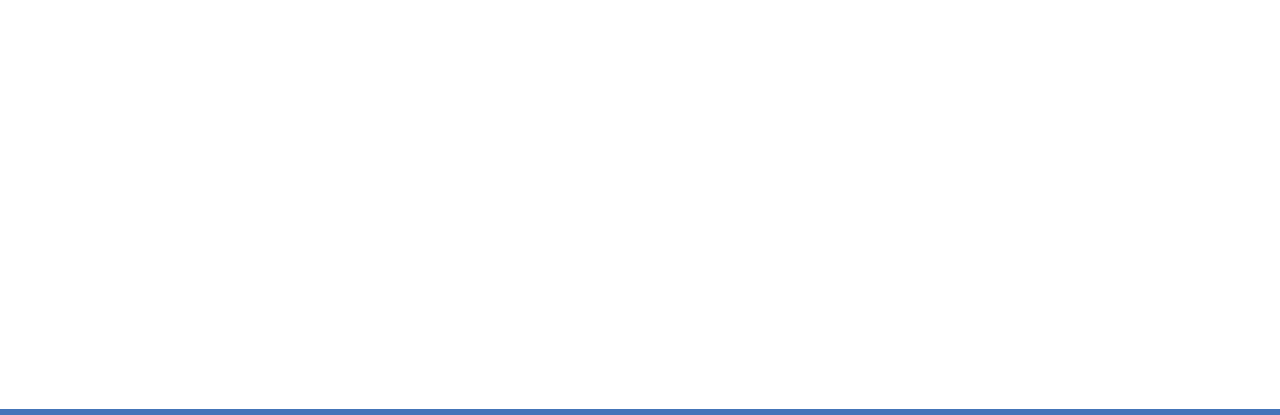
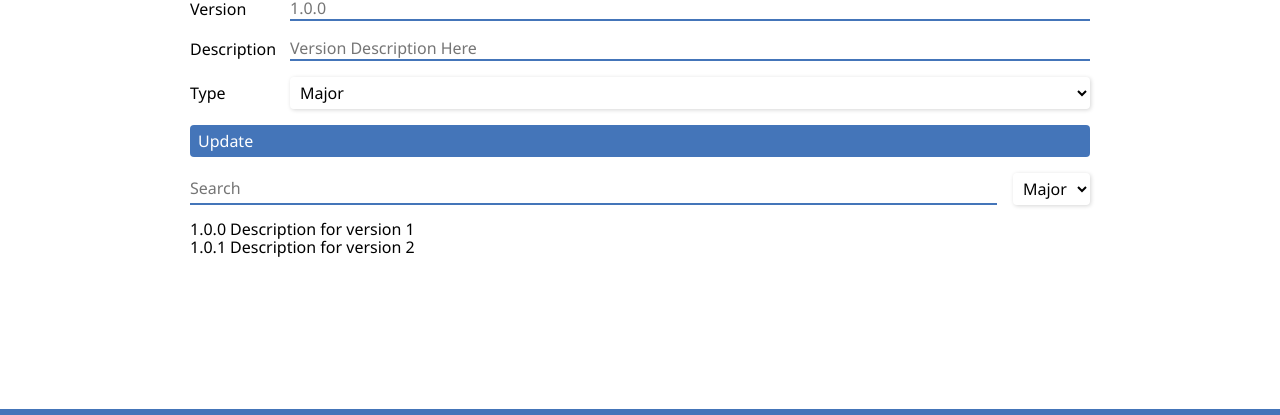
Before and after one commit to tigeet/web, a website: page about.html in a window 1280 px wide. Shown: the part 266-681 px from the top of the page. Drawn offline with Linux system fonts and the light colour scheme.

Commit message:
feat: added version history section

```diff
--- a/about.html
+++ b/about.html
@@ -12,13 +12,13 @@
   <link rel="stylesheet" href="./resources/css/hero.css">
   <link rel="stylesheet" href="./resources/css/main.css">
   <link rel="stylesheet" href="./resources/css/footer.css">
-
-
+  <link rel="stylesheet" href="./resources/css/content_item.css">
+  <link rel="stylesheet" href="./resources/css/vh.css">
   <link rel="icon" href="./resources/assets/icon.png" type="image/png">
 
   <script src="./resources/scripts/load.js" defer></script>
   <script src="./resources/scripts/link.js" defer></script>
-
+  <script src="./resources/scripts/vh.js" defer></script>
   <meta name="keywords" content="md, MD, markdown, syntax, markdown syntax">
   <meta name="description" content="The markdown syntax basics">
   <meta name="author" content="koido">
@@ -71,7 +71,60 @@
     </section>
   </header>
 
-  <main></main>
+  <main>
+    <div class="wrapper">
+      <div class="content">
+        <section class="content__section vh">
+          <h3 class="content__heading">Version History</h3>
+          <form action="" id='vh-form' class="vh__form">
+            <div class="vh__form-item">
+              <label for="vh-form-version">Version</label>
+              <input type="text" id="vh-form-version" placeholder="1.0.0" class="vh__form-input vh__form-version">
+            </div>
+            <div class="vh__form-item">
+              <label for="vh-form-description">Description</label>
+              <input type="text" id="vh-form-description" placeholder="Version Description Here"
+                class="vh__form-input vh__form-description">
+            </div>
+
+            <div class="vh__form-item">
+              <label for="vh-form-type">Type</label>
+
+              <select id="vh-form-type" class="vh__select">
+                <option class=" vh__select-option" value="major">Major</option>
+                <option class="vh__select-option" value="minor">Minor</option>
+                <option class="vh__select-option" value="patch">Patch</option>
+                <option class="vh__select-option" value="all">All</option>
+              </select>
+            </div>
+
+            <input type="submit" id="vh-submit" class="vh__button" value="Update">
+          </form>
+          <div class="vh__filter">
+            <input type="text" id="vh__search" placeholder="Search" class="vh__form-input vh__filter-search">
+            <select id="vh-filter-select" class="vh__select">
+              <option class=" vh__select-option" value="major">Major</option>
+              <option class="vh__select-option" value="minor">Minor</option>
+              <option class="vh__select-option" value="patch">Patch</option>
+              <option class="vh__select-option" value="all">All</option>
+            </select>
+          </div>
+
+          <div class="vh__list" id="vh-list">
+            <div class="vh__item">
+              <span class="vh__item-version">1.0.0</span>
+              <span class="vh__item-description">Description for version 1</span>
+            </div>
+            <div class="vh__item">
+              <span class="vh__item-version">1.0.1</span>
+              <span class="vh__item-description">Description for version 2</span>
+            </div>
+          </div>
+        </section>
+      </div>
+    </div>
+  </main>
+
   <footer>
     <div class="wrapper">
       <div class="footer-nav__row">
--- a/resources/css/content_item.css
+++ b/resources/css/content_item.css
@@ -7,10 +7,5 @@
   & .content__heading {
     margin-bottom: 16px;
   }
-  & .syntax__list {
-    display: flex;
-    flex: 1 1 auto;
-    flex-direction: column;
-    gap: 12px;
-  }
+
 }
--- a/resources/css/global.css
+++ b/resources/css/global.css
@@ -10,7 +10,10 @@ sup,
 span,
 a,
 cite,
-code {
+label,
+input,
+select,
+option button code {
   line-height: 1;
   font-family: "Segoe UI", Tahoma, Geneva, Verdana, sans-serif;
   font-size: 16px;
--- a/resources/css/main.css
+++ b/resources/css/main.css
@@ -8,6 +8,13 @@ main {
     flex: 1 1 auto;
     display: flex;
     gap: 32px;
+
+    & .syntax__list {
+      display: flex;
+      flex: 1 1 auto;
+      flex-direction: column;
+      gap: 12px;
+    }
 
     & aside {
       position: sticky;
--- /dev/null
+++ b/resources/css/vh.css
@@ -0,0 +1,51 @@
+.vh {
+  .vh__form {
+    display: flex;
+    flex-direction: column;
+    gap: 16px;
+    margin-bottom: 16px;
+
+    & .vh__form-item {
+      display: grid;
+      align-items: center;
+      grid-template-columns: 100px 1fr;
+    }
+  }
+
+  .vh__filter {
+    display: flex;
+    margin-bottom: 16px;
+    gap: 16px;
+
+    & .vh__filter-search {
+      flex: 1 1 auto;
+    }
+  }
+}
+
+& .vh__form-input {
+  border: none;
+  border-bottom: 2px solid var(--color-accent);
+
+  &:focus {
+    outline: none;
+  }
+}
+
+& .vh__button {
+  padding: 8px 8px;
+  border-radius: 4px;
+  border: none;
+  background-color: var(--color-accent);
+  color: white;
+  display: flex;
+  align-items: center;
+  justify-content: center;
+}
+
+& .vh__select {
+  padding: 4px 6px;
+  border-radius: 4px;
+  box-shadow: 1px 1px 4px rgba(0, 0, 0, 0.164);
+  border: none;
+}
```
